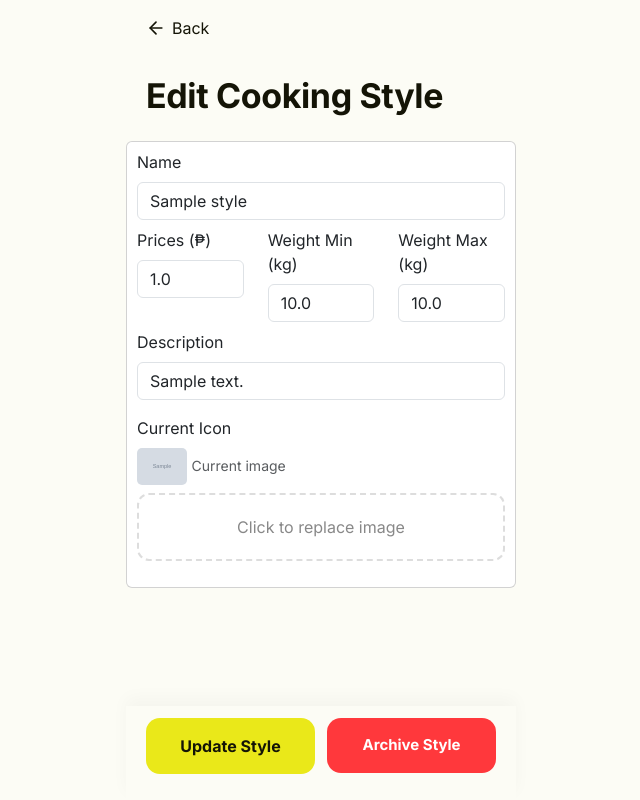
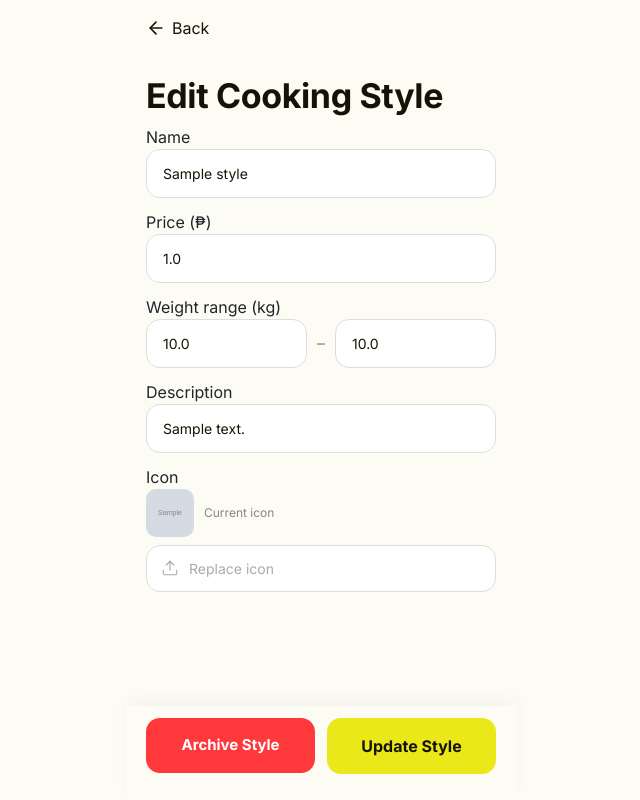
Before and after one commit to roblim8/jsquared, a Django app: template jsquared_app/templates/jsquared_app/cooking_style_edit.html in a window 1280 px wide. Shown: the whole page, without its empty margins (319-959 px from the left). Run offline with Django 5.2, Linux system fonts and the light colour scheme; the template is opened without the code that fills it: values that come from a table or form of the project are taken from there, others are empty; tables that the repository leaves empty hold one stand-in row (values such as "Sample post"); grey boxes marked "Sample" are stand-in pictures.

Commit message:
polished edit cooking style pt.2

```diff
--- a/jsquared_app/templates/jsquared_app/cooking_style_edit.html
+++ b/jsquared_app/templates/jsquared_app/cooking_style_edit.html
@@ -1,4 +1,5 @@
 {% extends "jsquared_app/base.html" %}
+{% load static %}
 {% block bottom_nav %}{% endblock %}
 {% block content %}
 
@@ -18,53 +19,135 @@
   <h1 class="page-title">Edit Cooking Style</h1>
 </div>
 
-<form method="post" class="card card-body" style="margin-top: 1rem;" enctype="multipart/form-data">
+<form method="post" enctype="multipart/form-data"
+      style="padding:0 1.25rem;">
   {% csrf_token %}
 
-  <div class="mb-2">
-    <label class="form-label">Name</label>
-    <input class="form-control" name="style_name" value="{{ c.style_name }}" required />
+  <div class="sup-form-card" style="margin-bottom:1rem;">
+
+    <!-- Name -->
+    <label class="adm-field-label">Name</label>
+    <div class="login-input-wrapper" style="margin-bottom:12px;">
+      <input class="login-input" name="style_name"
+             value="{{ c.style_name }}" required>
     </div>
 
-  <div class="row">
-    <div class="col-md-4 mb-2">
-      <label class="form-label">Prices (₱)</label>
-      <input class="form-control" name="cooking_charge" type="number" step="0.01" value="{{ c.cooking_charge }}" required />
+    <!-- Charge -->
+    <label class="adm-field-label">Price (₱)</label>
+    <div class="login-input-wrapper" style="margin-bottom:12px;">
+      <input class="login-input" name="cooking_charge" type="number"
+             step="0.01" value="{{ c.cooking_charge }}" required>
     </div>
-    <div class="col-md-4 mb-2">
-      <label class="form-label">Weight Min (kg)</label>
-      <input class="form-control" name="c_weight_min" type="number" step="0.01" value="{{ c.c_weight_min }}" />
+
+    <!-- Weight range -->
+    <label class="adm-field-label">Weight range (kg)</label>
+    <div style="display:flex;gap:10px;margin-bottom:12px;">
+      <div class="login-input-wrapper" style="flex:1; width:120px;">
+        <input class="login-input" name="c_weight_min" type="number"
+               step="0.01" placeholder="Min" value="{{ c.c_weight_min }}">
       </div>
-    <div class="col-md-4 mb-2">
-      <label class="form-label">Weight Max (kg)</label>
-      <input class="form-control" name="c_weight_max" type="number" step="0.01" value="{{ c.c_weight_max }}" />
+      <span style="align-self:center;color:var(--muted);">–</span>
+      <div class="login-input-wrapper" style="flex:1; width:120px;">
+        <input class="login-input" name="c_weight_max" type="number"
+               step="0.01" placeholder="Max" value="{{ c.c_weight_max }}">
       </div>
     </div>
 
-  <div class="mb-3">
-    <label class="form-label">Description</label>
-    <input class="form-control" name="style_description" value="{{ c.style_description }}" />
+    <!-- Description -->
+    <label class="adm-field-label">Description</label>
+    <div class="login-input-wrapper" style="margin-bottom:12px;">
+      <input class="login-input" name="style_description"
+             value="{{ c.style_description }}">
     </div>
 
-  <div class="mb-3">
-    <label class="form-label">Current Icon</label>
+    <!-- Icon -->
+    <label class="adm-field-label">Icon</label>
     {% if c.icon %}
-      <div class="mb-2">
-        <img src="{{ c.icon.url }}" style="width: 50px; border-radius: 5px;">
-        <span class="text-muted small">Current image</span>
+    <div style="display:flex;align-items:center;gap:10px;margin-bottom:8px;">
+      <img src="{{ c.icon.url }}"
+           style="width:48px;height:48px;border-radius:10px;object-fit:cover;">
+      <span style="font-size:12px;color:var(--muted);">Current icon</span>
     </div>
     {% endif %}
+    <label for="icon-upload"
+           class="login-input-wrapper"
+           style="cursor:pointer;display:flex;align-items:center;gap:10px;">
+      <svg width="18" height="18" viewBox="0 0 24 24" fill="none"
+           stroke="#aaa" stroke-width="1.5" stroke-linecap="round">
+        <path d="M21 15v4a2 2 0 01-2 2H5a2 2 0 01-2-2v-4"/>
+        <polyline points="17,8 12,3 7,8"/>
+        <line x1="12" y1="3" x2="12" y2="15"/>
+      </svg>
+      <span id="iconLabel" style="font-size:14px;color:#aaa;">
+        {% if c.icon %}Replace icon{% else %}Upload icon{% endif %}
+      </span>
+      <input type="file" name="icon" id="icon-upload"
+             accept="image/*" style="display:none;"
+             onchange="updateIconLabel(this)">
+    </label>
 
-    <label for="icon-upload" style="width: 100%; border: 2px dashed #ddd; border-radius: 12px; padding: 20px; text-align: center; cursor: pointer; display: block;">
-      <div style="color: #888;">Click to replace image</div>
-    </label>
-    <input type="file" name="icon" id="icon-upload" accept="image/*" style="display: none;">
   </div>
 
-  <nav class="bottom-button" style="display:flex;gap:12px;padding:12px 1.25rem 1.5rem;">
-    <button class="edit-btn" type="submit">Update Style</button>
-    <a class="od-btn-cancel" style="width:100%;" href="{% url 'cooking_style_delete' c.pk %}">Archive Style</a>
+  <!-- Action buttons -->
+  <nav class="bottom-button"
+       style="display:flex;gap:12px;padding:12px 1.25rem 1.5rem;">
+    <button type="button" class="od-btn-cancel" style="flex:1;"
+            onclick="openArchiveModal()">
+      Archive Style
+    </button>
+    <button type="submit" class="create-submit-btn create-submit-btn-active"
+            style="flex:1;">
+      Update Style
+    </button>
   </nav>
+
 </form>
 
+<!-- Archive Confirmation Modal -->
+<div class="inq-modal-overlay" id="archiveModal" style="display:none;"
+     onclick="closeArchiveModal()">
+  <div class="inq-modal" onclick="event.stopPropagation()">
+    <div class="inq-modal-titlerow">
+      <span class="inq-modal-heading">Archive Cooking Style</span>
+      <button class="inq-modal-x" onclick="closeArchiveModal()">
+        <svg width="16" height="16" viewBox="0 0 24 24" fill="none"
+             stroke="#999" stroke-width="2.5" stroke-linecap="round">
+          <line x1="18" y1="6" x2="6" y2="18"/>
+          <line x1="6" y1="6" x2="18" y2="18"/>
+        </svg>
+      </button>
+    </div>
+    <div style="padding:12px 0 0;">
+      <p style="font-size:1.1em;margin-bottom:1rem;">
+        Archive <b>{{ c.style_name }}</b>? It will no longer appear in menus.
+      </p>
+      <form method="post" action="{% url 'cooking_style_delete' c.pk %}">
+        {% csrf_token %}
+        <div class="inq-modal-actions" style="gap:10px;">
+          <button type="submit" class="inq-action-btn inq-btn-red">
+            Yes, Archive
+          </button>
+          <button type="button" class="inq-action-btn inq-btn-yellow"
+                  onclick="closeArchiveModal()">
+            Go Back
+          </button>
+        </div>
+      </form>
+    </div>
+  </div>
+</div>
+
+<script>
+function openArchiveModal()  { document.getElementById('archiveModal').style.display = 'flex'; }
+function closeArchiveModal() { document.getElementById('archiveModal').style.display = 'none'; }
+
+function updateIconLabel(input) {
+  const label = document.getElementById('iconLabel');
+  if (input.files && input.files[0]) {
+    label.textContent = input.files[0].name;
+    label.style.color = 'var(--black)';
+  }
+}
+</script>
+
 {% endblock %}
```
Lines whose indentation alone changed are shown as unchanged.
